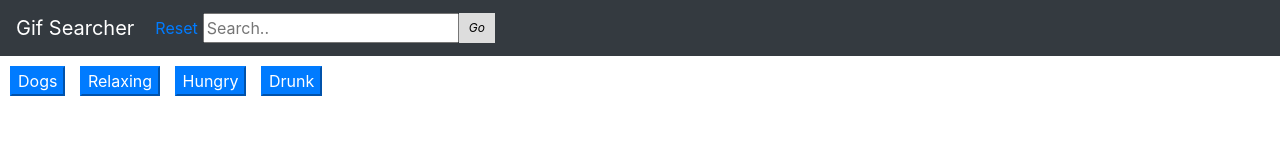
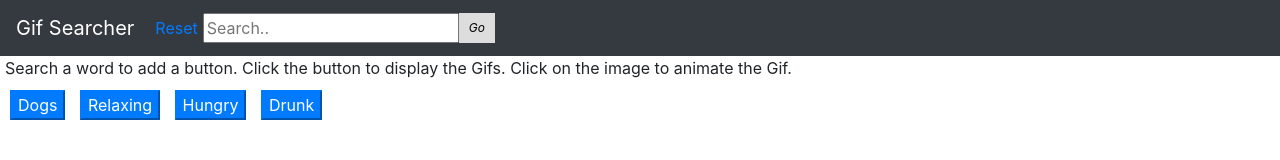
Before and after one commit to jooal/Gif-App, a plain HTML site: page index.html in a window 1280 px wide. Drawn offline with nearby package versions, Linux system fonts and the light colour scheme.

Commit message:
FINAL PUSH

```diff
--- a/assets/css/gif-style.css
+++ b/assets/css/gif-style.css
@@ -50,3 +50,8 @@
   margin: 5px;
 
 }
+
+p {
+  margin-left: 5px;
+  margin-bottom: 0px;
+}
--- a/index.html
+++ b/index.html
@@ -28,7 +28,7 @@
       </div>
   </div>
 </nav>
-
+    <p>Search a word to add a button. Click the button to display the Gifs. Click on the image to animate the Gif.</p>
 
      <div id="buttons-go-here">
         <button class="btn-primary" id="search-topics" data-name="Dogs" data-state="still">Dogs</button>
```
